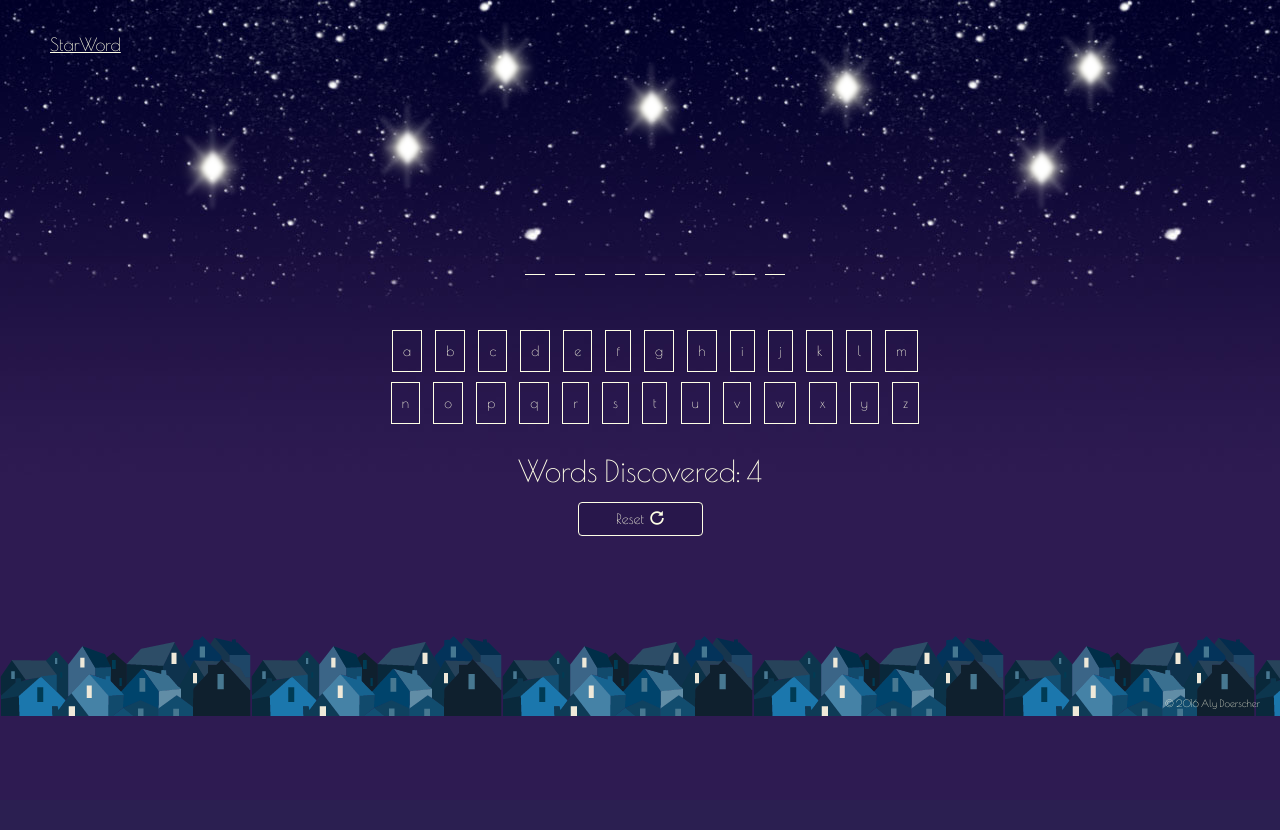
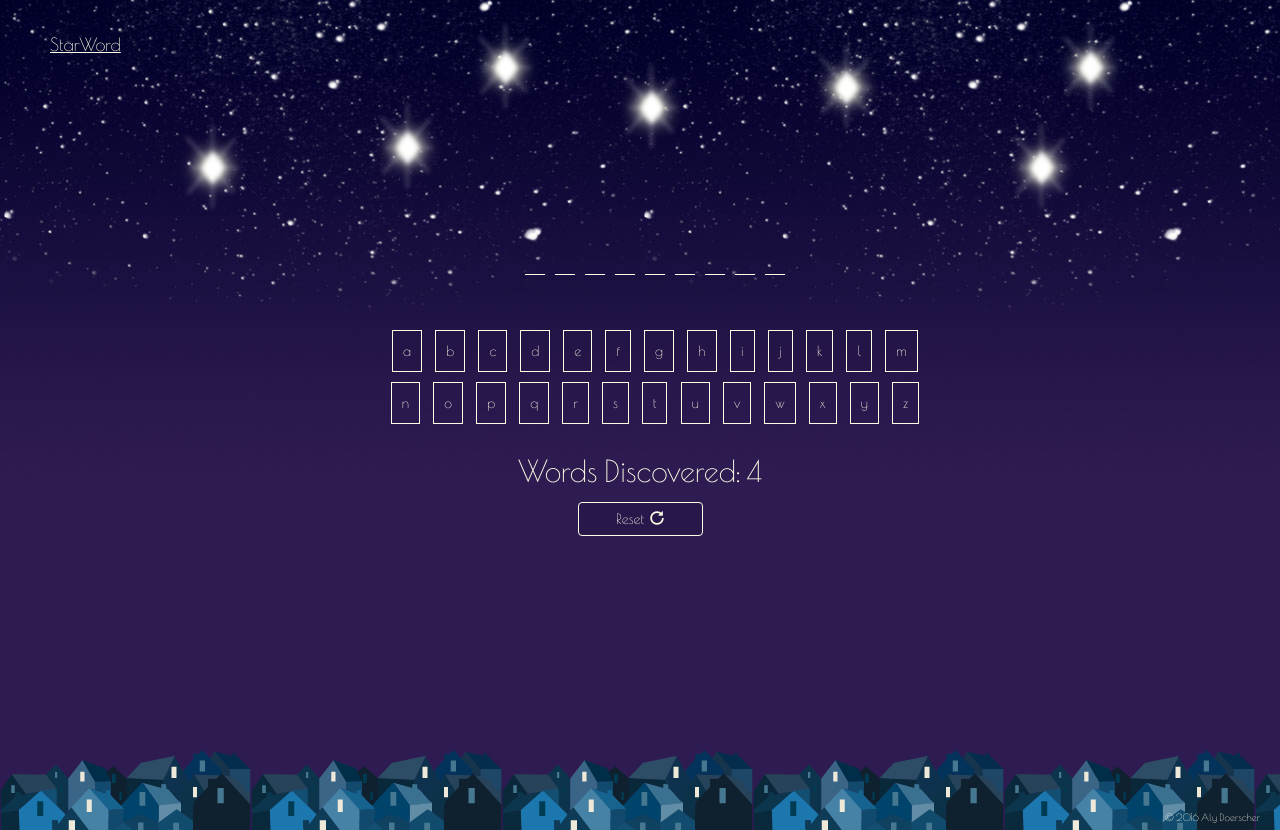
Before and after one commit to doerschera/Dim-Valley, a PHP site: page / in a window 1280 px wide. Before the commit the page ends 716 px from the top, so only its background shows below. Run offline with PHP 8.4, Linux system fonts and the light colour scheme.

Commit message:
fixed footer

```diff
--- a/index.html
+++ b/index.html
@@ -6,6 +6,7 @@
 		<link rel="stylesheet" type="text/css" href="style.css">
 	<title>StarWord</title>
 </head>
+
 <body onkeypress="getKey(event)">
 
 	<div class="navbar-header col-xs-2">
@@ -13,6 +14,7 @@
 	</div>
 
 	<!-- star images -->
+	<div class="wrapper">
 		<div class="container">
 			<div class="row">
 				<div class="star col-xs-10 col-xs-offest-1">
@@ -83,7 +85,7 @@
 			</div>
 			<!-- Correct word count and repeat button -->
 			<div class="row">
-			<div class="count center col-xs-12 col-md-8 col-md-offset-2">
+				<div class="center col-xs-12 col-md-8 col-md-offset-2">
 					<h2 class='col-xs-12'>Words Discovered: 4</h2>
 					<button type="button" class="btn  center col-xs-2 col-xs-offset-5">Reset&nbsp
 					<a href="#"><span class="glyphicon glyphicon-repeat"></span></a>
@@ -119,10 +121,12 @@
 				<button type="button" class="btn center next col-xs-4 col-xs-offset-4 col-sm-2 col-sm-offset-5">Next &nbsp<span class="glyphicon glyphicon-arrow-right"></span></button>
 			</a>
 		</div>
+	</div>
 
 	<footer class="col-xs-12" id="footer">
 		<p class="copyright col-xs-2">&copy 2016 Aly Doerscher</p>
 	</footer>
+
 
 	<script src="https://ajax.googleapis.com/ajax/libs/jquery/1.12.4/jquery.min.js"></script>
   	<script src="https://maxcdn.bootstrapcdn.com/bootstrap/3.3.7/js/bootstrap.min.js"></script>
--- a/script.js
+++ b/script.js
@@ -36,6 +36,7 @@ function blanks() {
 			document.body.style.backgroundColor='rgb(69, 130, 166)';
 			document.querySelector('.main').className='disable';
 			}, 1000);
+			document.footer.style.position='absoulte';
 	}
 
 	else {
--- a/style.css
+++ b/style.css
@@ -1,4 +1,8 @@
 @import 'https://fonts.googleapis.com/css?family=Poiret+One';
+
+html, body {
+	height: 100%;
+}
 
 body {
 	background-image: url('images/background.jpg');
@@ -6,6 +10,7 @@ body {
 	background-color: rgb(46, 27, 82);
 	font-family: 'Poiret One', 'Helvetica Neue', Helvetica, sans-serif;
 	/*background-color: #000000;*/
+	/*background-color: rgb(69, 130, 166);*/
 }
 
 .disable {
@@ -14,6 +19,17 @@ body {
 
 .center {
 	text-align: center;
+}
+
+.wrapper {
+	min-height: 100%;
+	margin-bottom: -80px;
+}
+
+.wrapper:after {
+	content: "";
+	display: block;
+	height: 80px;
 }
 
 /* Nav */
@@ -115,6 +131,7 @@ h2 {
 	display: inline-block;
 }
 
+
 .btn {
 	border: solid 1px #ffffe6;
 	color: #ffffe6;
@@ -172,7 +189,7 @@ p {
 
 /* win lose screens */
 
-.dark, .win {
+.dark {
 	position: absolute;
 	top: 0;
 	left: 0;
@@ -181,8 +198,22 @@ p {
 	padding-top: 100px;
 }
 
+.win {
+	position: absolute;
+	top: 0;
+	left: 0;
+	width: 100%;
+	height: 100%;
+	padding-top: 100px;
+	padding-bottom: 88px;
+}
+
 .dark {
 	background-color: #000000;
+}
+
+.win {
+	background-color: rgb(69, 130, 166);
 }
 
 .loseStatement {
@@ -191,10 +222,6 @@ p {
 
 .tryAgain {
 	background-color: rgb(15, 32, 60);
-}
-
-.win {
-	background-color: rgb(69, 130, 166);
 }
 
 .next {
@@ -206,12 +233,13 @@ p {
 footer {
 	background-image: url('images/houses.png');
 	background-repeat: repeat-x !important;
-	position: fixed;
+	width: 100%;
+	position: absolute;
 	left: 0;
 	bottom: 0;
-	margin-top: 100px;
 	height: 80px;
-	width: 100%;
+	margin-top: 30px;
+	/*z-index: -1;*/
 }
 
 .copyright {
```
Lines whose indentation alone changed are shown as unchanged.
